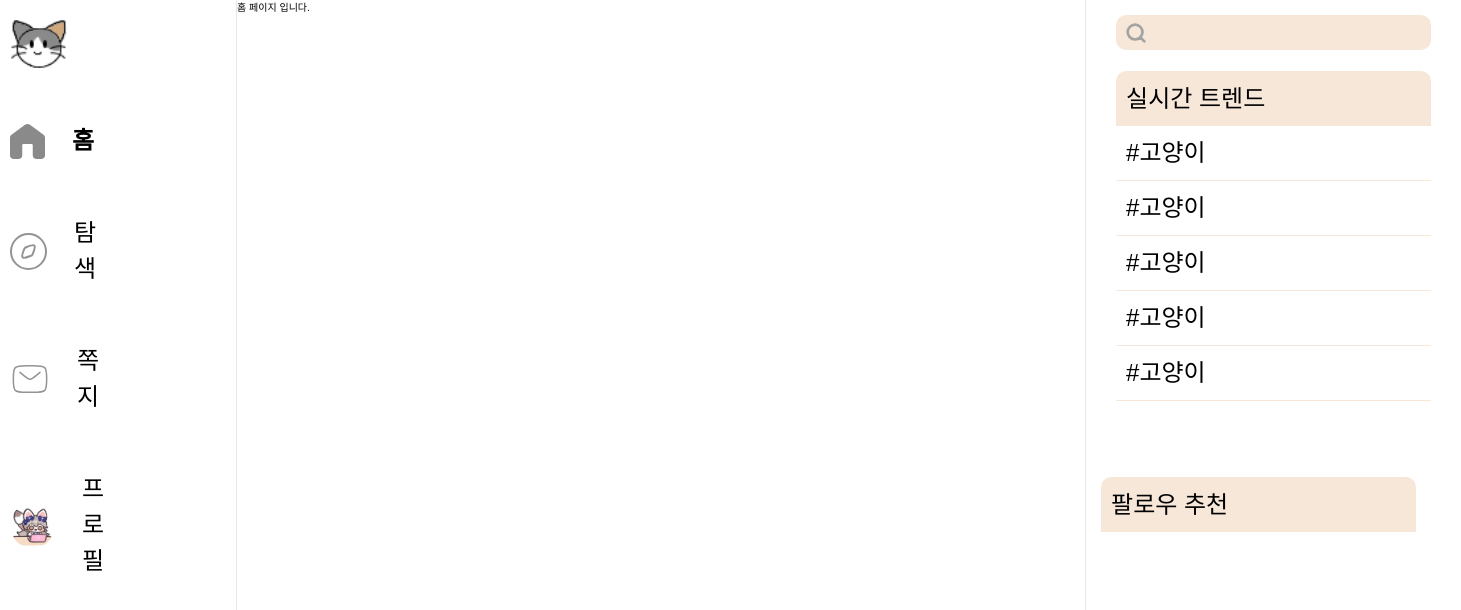
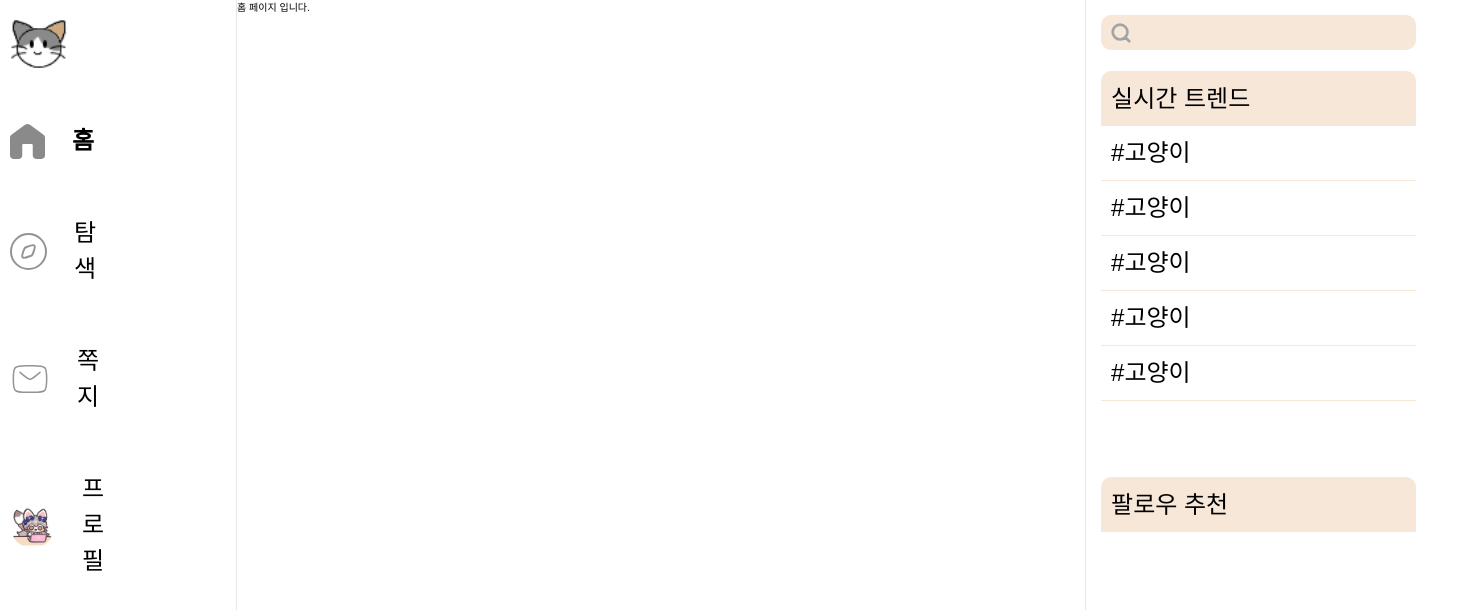
Before and after one commit to AkoIsCat/Monyang-i, a Next.js app: page /home in a window 1280 px wide. Shown: the top 610 px of the page, 1461 px wide, since content can reach past the window. Built offline with nearby package versions, Linux system fonts and the light colour scheme; a web font is replaced by a local one.

Commit message:
Feat: 공통 div의 css를 상위 컴포넌트로 옮김

```diff
--- a/src/app/(afterLogin)/_component/RightSearch.tsx
+++ b/src/app/(afterLogin)/_component/RightSearch.tsx
@@ -13,7 +13,7 @@ export default function RightSearch() {
   }
 
   return (
-    <div className="px-padding15">
+    <>
       <div className="my-input">
         <SearchForm />
       </div>
@@ -25,6 +25,6 @@ export default function RightSearch() {
         <TrendBox trend="고양이" />
         <TrendBox trend="고양이" />
       </div>
-    </div>
+    </>
   );
 }
```
